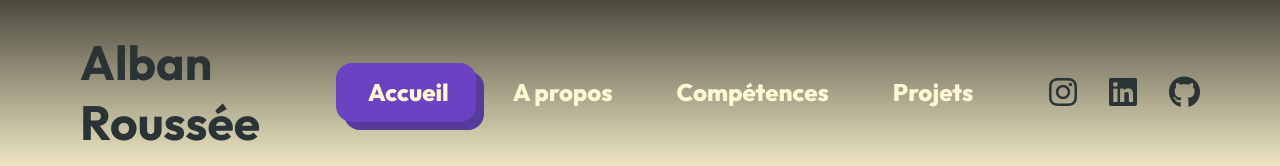
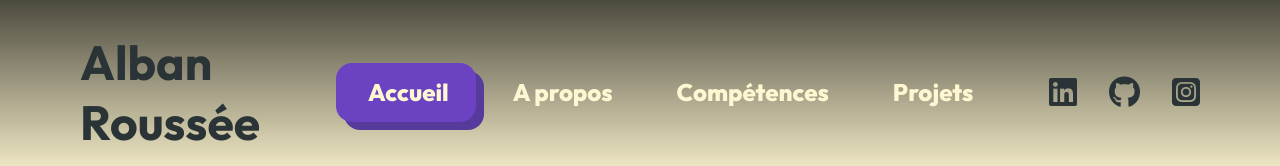
Before and after one commit to albanrss/portfolio, a React (Vite) app: page / in a window 1280 px wide. Shown: the top 166 px of the page. Built offline with nearby package versions, Linux system fonts and the light colour scheme.

Commit message:
[FIX] Social links

```diff
--- a/src/Header.css
+++ b/src/Header.css
@@ -1,3 +1,13 @@
+#header_id {
+    width: 100%;
+    top: 0;
+    left: 0;
+    position: fixed;
+    color: #FFF7D1;
+    z-index: 10;
+    background: linear-gradient(to bottom, rgba(0, 0, 0, 0.7), rgba(0, 0, 0, 0));
+}
+
 .main_header_container {
     margin: 1rem;
     margin-top: 0;
@@ -70,13 +80,3 @@ h1 {
     align-items: center;
     gap: 2rem;
 }
-
-#header_id {
-    width: 100%;
-    top: 0;
-    left: 0;
-    position: fixed;
-    color: #FFF7D1;
-    z-index: 10;
-    background: linear-gradient(to bottom, rgba(0, 0, 0, 0.7), rgba(0, 0, 0, 0));
-}
--- a/src/Header.jsx
+++ b/src/Header.jsx
@@ -101,14 +101,14 @@ function Header() {
             <span ref={containerRef} id="page_anchor_container"></span>
           </div>
           <div id="social">
-            <a href="https://www.instagram.com/alban._.rss/">
-              <i className="fa-brands fa-instagram fa-2x social_icon"></i>
-            </a>
             <a href="https://www.linkedin.com/in/alban-roussee/">
-              <i className="fa-brands fa-linkedin fa-2x social_icon"></i>
+              <i className="fa-brands fa-linkedin fa-2x"></i>
             </a>
             <a href="https://github.com/albanrss">
-              <i className="fa-brands fa-github fa-2x social_icon"></i>
+              <i className="fa-brands fa-github fa-2x"></i>
+            </a>
+            <a href="https://www.instagram.com/alban._.rss/">
+              <i className="fa-brands fa-square-instagram fa-2x"></i>
             </a>
           </div>
         </div>
```
